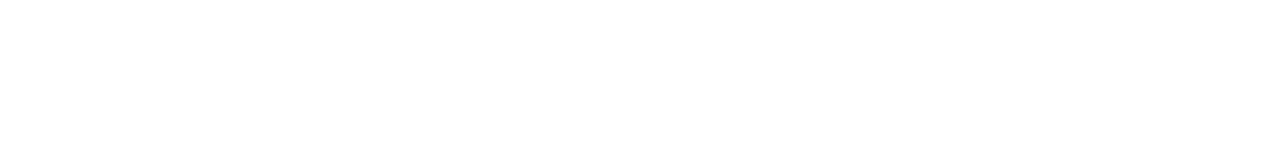
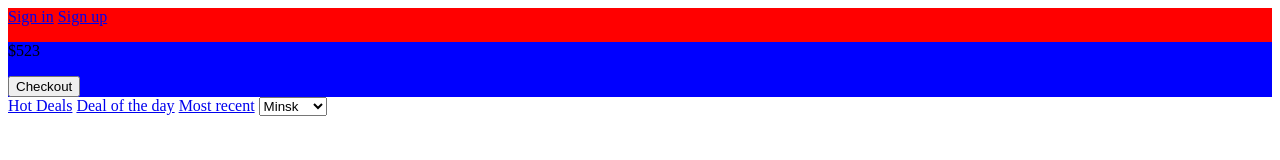
Before and after one commit to ipriver/css-layout, a website: page deals_best/src/index.html in a window 1280 px wide. Drawn offline with nearby package versions, Linux system fonts and the light colour scheme; files that its build step writes are made by us from their sources.

Commit message:
deals_best: gulp updates + header

```diff
--- a/deals_best/gulpfile.js
+++ b/deals_best/gulpfile.js
@@ -3,9 +3,9 @@ const sass = require('gulp-sass');
 const cleanCSS = require('gulp-clean-css');
 const autoprefixer = require('gulp-autoprefixer');
 const htmlmin = require('gulp-htmlmin');
+const imagemin = require('gulp-imagemin');
 
-
-gulp.task('minify', function() {
+gulp.task('minify-html', function() {
   return gulp.src('src/*.html')
     .pipe(htmlmin({collapseWhitespace: true}))
     .pipe(gulp.dest('dist'));
@@ -29,15 +29,18 @@ gulp.task('css-prefix', () =>
             browsers: ['last 2 versions'],
             cascade: false
         }))
-        .pipe(gulp.dest('src/styles/'))
-
+        .pipe(gulp.dest('src/styles/'));
 );
 
-gulp.task('prefmin', ['css-prefix'], function() {
-	gulp.start('minify-css');
-});
+gulp.task('img-compr', () =>
+    gulp.src('src/images/*')
+        .pipe(imagemin())
+        .pipe(gulp.dest('dist/images'))
+);
 
 gulp.task('watch', function() {
   gulp.watch('src/styles/**/*.scss', ['sass']);
   gulp.watch('src/styles/**/*.css',  ['css-prefix', 'minify-css']);
+  gulp.watch('src/images/*', ['img-compr']);
+  gulp.watch('src/*.html', ['minify-html']);
 });
--- a/deals_best/package.json
+++ b/deals_best/package.json
@@ -17,6 +17,7 @@
     "gulp-autoprefixer": "^3.1.1",
     "gulp-clean-css": "^3.0.4",
     "gulp-htmlmin": "^3.0.0",
+    "gulp-imagemin": "^3.2.0",
     "gulp-sass": "^3.1.0"
   }
 }
--- a/deals_best/src/index.html
+++ b/deals_best/src/index.html
@@ -3,15 +3,30 @@
 <head>
   <title>Deals Best</title>
   <meta charset="utf-8">
-  <link rel="stylesheet" type="text/css" href="css/style.css">
+  <link rel="stylesheet" type="text/css" href="styles/style.css">
 </head>
 <body>
   <header>
+    <div class="user-basket">
+      <a href="#">Sign in</a>
+      <a href="#">Sign up</a>
+      <div class="price-checkout">
+        <p>$523</p>
+        <button type="submit">Checkout</button>
+      </div>
+    </div>
     <nav>
-      <a href="#"></a>
-      <a href="#"></a>
-      <a href="#"></a>
-      <a href="#"></a>
+      <a href="#">Hot Deals</a>
+      <a href="#">Deal of the day</a>
+      <a href="#">Most recent</a>
+      <select>
+        <option value="Minsk">Minsk</option>
+        <option value="Brest">Brest</option>
+        <option value="Grodno">Grodno</option>
+        <option value="Vitebsk">Vitebsk</option>
+        <option value="Gomel">Gomel</option>
+        <option value="Mogilev">Mogilev</option>
+      </select>
     </nav>
   </header>
 </body>
--- a/deals_best/src/styles/SASS/style.scss
+++ b/deals_best/src/styles/SASS/style.scss
@@ -1,10 +1,6 @@
-$primaryColor: #eeffcc;
-
-body {
-
+.user-basket {
+	background-color: red;
+	.price-checkout {
+		background-color: blue;
+	}
 }
-
-    input::placeholder {
-  color: #999;
-  background: #f5f5cd;
-}
```
Also changed, not shown: deals_best/dist/index.html, deals_best/dist/styles/style.css, deals_best/src/styles/style.css.
